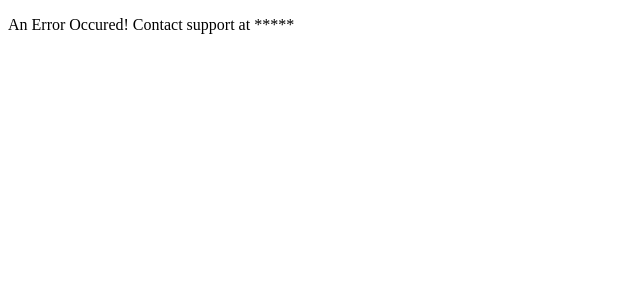
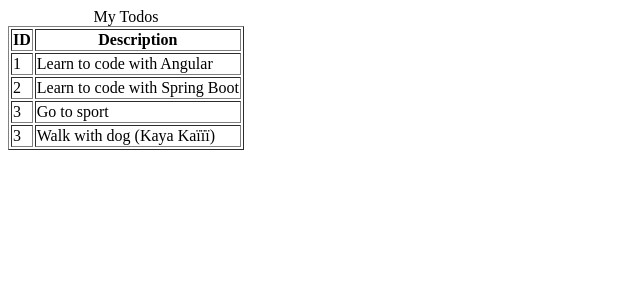
Before and after one commit to TBERT31/todo-list-java-angular, an Angular app in the folder todo-front/: page /todos in a window 1280 px wide. Shown: the top 300 px of the page, without its empty margins (0-640 px from the left). Built offline with nearby package versions, Linux system fonts and the light colour scheme.

Commit message:
todo is okay

```diff
--- a/todo-front/src/app/app-routing.module.ts
+++ b/todo-front/src/app/app-routing.module.ts
@@ -3,11 +3,13 @@
 import { WelcomeComponent } from './welcome/welcome.component';
 import { LoginComponent } from './login/login.component';
 import { ErrorComponent } from './error/error.component';
+import { ListTodosComponent } from './list-todos/list-todos.component';
 
 const routes: Routes = [
   {path:'', component: LoginComponent},
   {path:'login', component:LoginComponent},
   {path:'welcome/:name', component:WelcomeComponent},
+  {path:'todos', component: ListTodosComponent},
   {path:"**", component: ErrorComponent}
 ];
 
--- a/todo-front/src/app/list-todos/list-todos.component.html
+++ b/todo-front/src/app/list-todos/list-todos.component.html
@@ -1 +1,15 @@
-<p>list-todos works!</p>
+<table border="1">
+    <caption>My Todos</caption>
+    <thead>
+        <tr>
+            <th>ID</th>
+            <th>Description</th>
+        </tr>
+    </thead>
+    <tbody>
+        <tr *ngFor="let todo of todos">
+            <td>{{todo.id}}</td>
+            <td>{{todo.description}}</td>
+        </tr>
+    </tbody>
+</table>
--- a/todo-front/src/app/list-todos/list-todos.component.ts
+++ b/todo-front/src/app/list-todos/list-todos.component.ts
@@ -1,10 +1,26 @@
-import { Component } from '@angular/core';
+import { Component, OnInit } from '@angular/core';
 
 @Component({
   selector: 'app-list-todos',
   templateUrl: './list-todos.component.html',
   styleUrls: ['./list-todos.component.css']
 })
-export class ListTodosComponent {
+export class ListTodosComponent implements OnInit{
+
+  todos = [
+    { id:1, description:"Learn to code with Angular" },
+    { id:2, description:"Learn to code with Spring Boot" },
+    { id:3, description:"Go to sport" },
+    { id:3, description:"Walk with dog (Kaya Kaïïï)" },
+  ];
+
+
+  constructor(){
+
+  }
+
+  ngOnInit(): void {
+
+  }
 
 }
```
